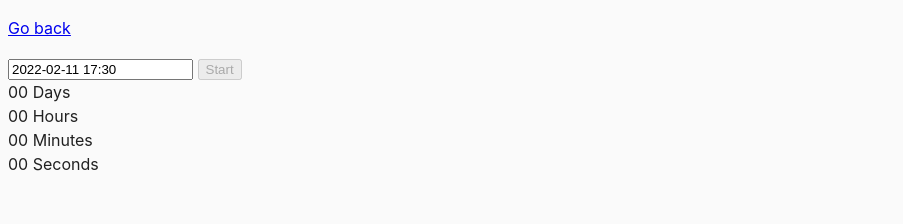
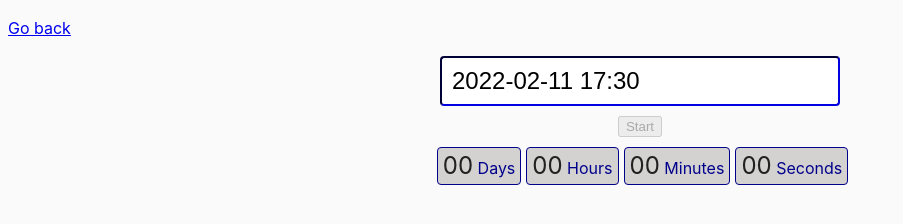
Before and after one commit to KhrystynaHirna/goit-js-hw-09, a website built with Parcel: page src/02-timer.html in a window 1280 px wide. Shown: the whole page, without its empty margins (0-903 px from the left). Built offline with nearby package versions, Linux system fonts and the light colour scheme.

Commit message:
Update common.css

```diff
--- a/src/css/common.css
+++ b/src/css/common.css
@@ -16,3 +16,42 @@ img {
   display: block;
   max-width: 100%;
 }
+input {
+  font-size: 24px;
+  width: 400px;
+  height: 50px;
+  padding: 0 10px;
+  border-radius: 4px;
+  border-color: darkblue;
+}
+input.flatpickr-input {
+  display: flex;
+  margin-left: auto;
+  margin-right: auto;
+}
+button {
+  display: flex;
+  margin-top: 10px;
+  margin-left: auto;
+  margin-right: auto;
+}
+.timer {
+  display: flex;
+  align-items: center;
+  justify-content: center;
+  margin-top: 10px;
+}
+.field {
+  margin-left: 5px;
+  border: 1px solid darkblue;
+  border-radius: 4px;
+  background-color: rgb(212, 209, 209);
+}
+.value {
+  font-size: 24px;
+  margin-left: 5px;
+}
+.label {
+  color: darkblue;
+  margin-right: 5px;
+}
```
